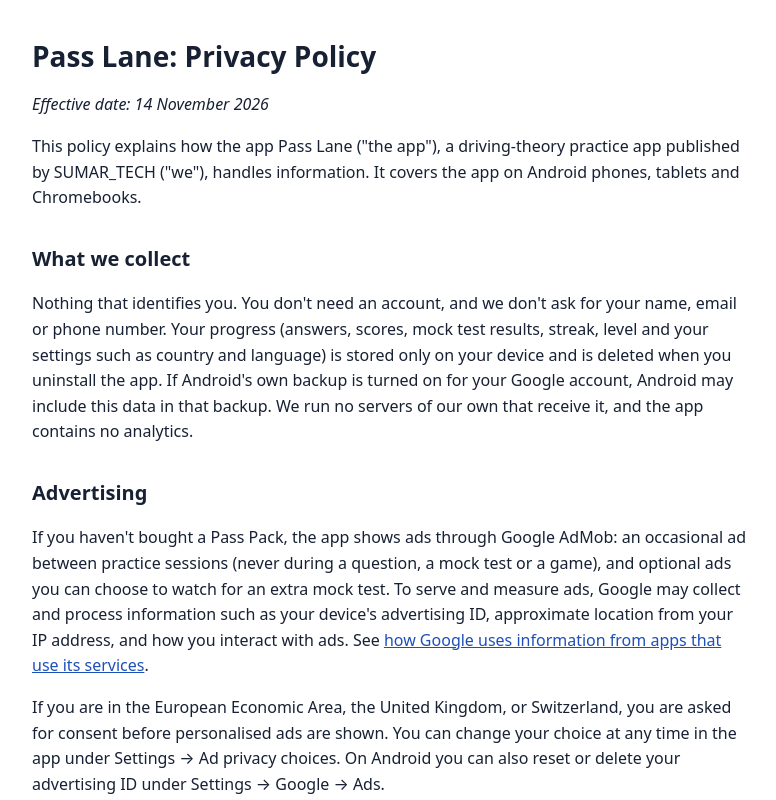
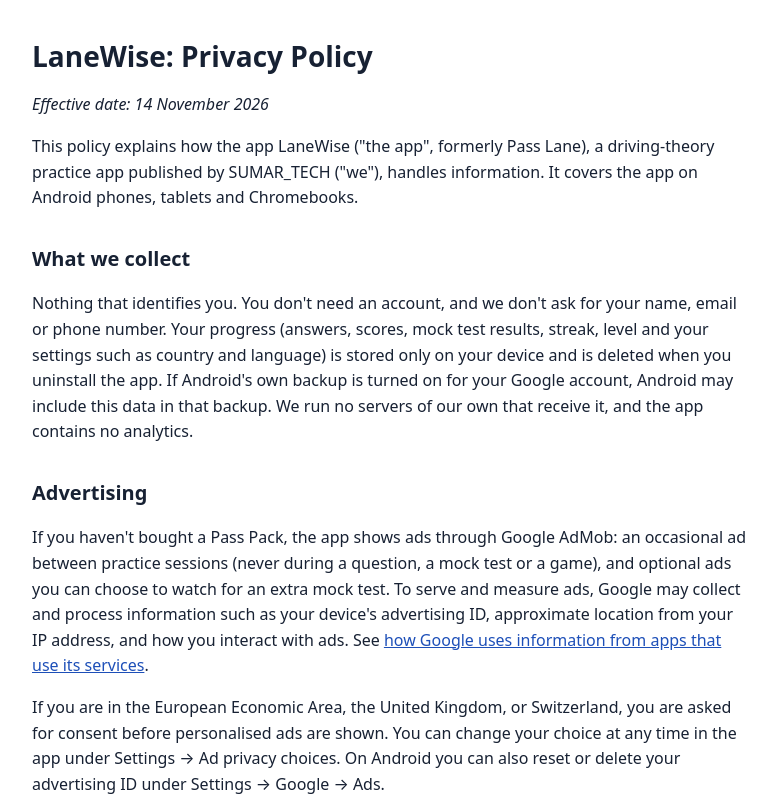
Before and after one commit to SUMAR7/sumartech-legal, a plain HTML site: page pass-lane/privacy.html in a window 1280 px wide. Shown: the top 800 px of the page, without its empty margins (248-1024 px from the left). Drawn offline with Linux system fonts and the light colour scheme.

Commit message:
LaneWise (formerly Pass Lane): rename in privacy policy
Co-Authored-By: Claude Opus 5.5 <noreply@anthropic.com>

```diff
--- a/pass-lane/privacy.html
+++ b/pass-lane/privacy.html
@@ -3,7 +3,7 @@
 <head>
 <meta charset="utf-8">
 <meta name="viewport" content="width=device-width, initial-scale=1">
-<title>Pass Lane: Privacy Policy</title>
+<title>LaneWise: Privacy Policy</title>
 <style>
 body { font: 16px/1.6 system-ui, -apple-system, Segoe UI, Roboto, sans-serif; max-width: 720px; margin: 40px auto; padding: 0 20px; color: #172133; background: #fff; }
 h1 { font-size: 28px; line-height: 1.2; } h2 { font-size: 20px; margin-top: 32px; }
@@ -12,9 +12,9 @@ a { color: #1d4fb8; }
 </head>
 <body>
 <main>
-<h1>Pass Lane: Privacy Policy</h1>
+<h1>LaneWise: Privacy Policy</h1>
 <p><em>Effective date: 14 November 2026</em></p>
-<p>This policy explains how the app Pass Lane ("the app"), a driving-theory practice app published by SUMAR_TECH ("we"), handles information. It covers the app on Android phones, tablets and Chromebooks.</p>
+<p>This policy explains how the app LaneWise ("the app", formerly Pass Lane), a driving-theory practice app published by SUMAR_TECH ("we"), handles information. It covers the app on Android phones, tablets and Chromebooks.</p>
 
 <h2>What we collect</h2>
 <p>Nothing that identifies you. You don't need an account, and we don't ask for your name, email or phone number. Your progress (answers, scores, mock test results, streak, level and your settings such as country and language) is stored only on your device and is deleted when you uninstall the app. If Android's own backup is turned on for your Google account, Android may include this data in that backup. We run no servers of our own that receive it, and the app contains no analytics.</p>
@@ -33,7 +33,7 @@ a { color: #1d4fb8; }
 <p>Reading questions aloud uses the text-to-speech engine already on your phone. The text is handled by that engine on your device under its own terms; we receive nothing.</p>
 
 <h2>Unofficial app</h2>
-<p>Pass Lane is an unofficial study aid. It is not affiliated with or endorsed by any government, traffic police or driving-licensing authority.</p>
+<p>LaneWise is an unofficial study aid. It is not affiliated with or endorsed by any government, traffic police or driving-licensing authority.</p>
 
 <h2>Children</h2>
 <p>The app is meant for learner drivers and is not directed at children under 13. We do not knowingly collect personal information from children.</p>
```
